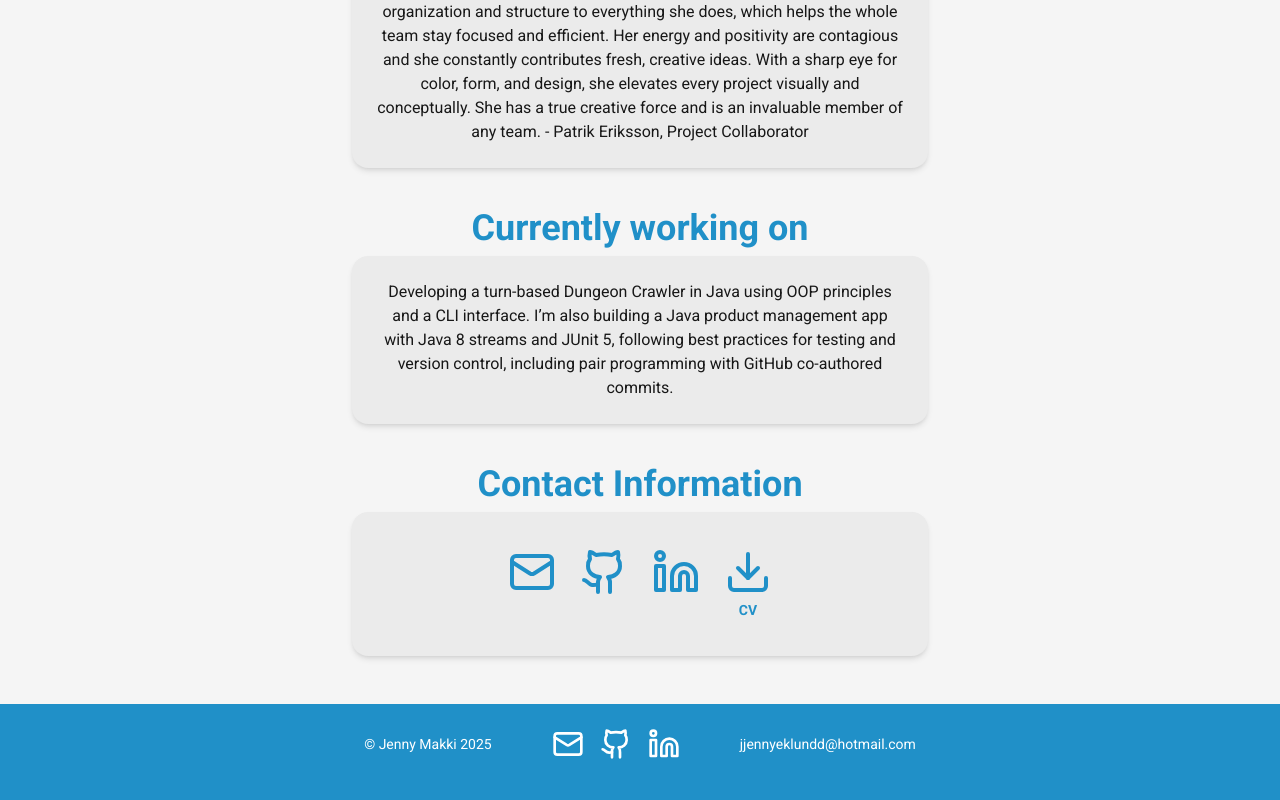
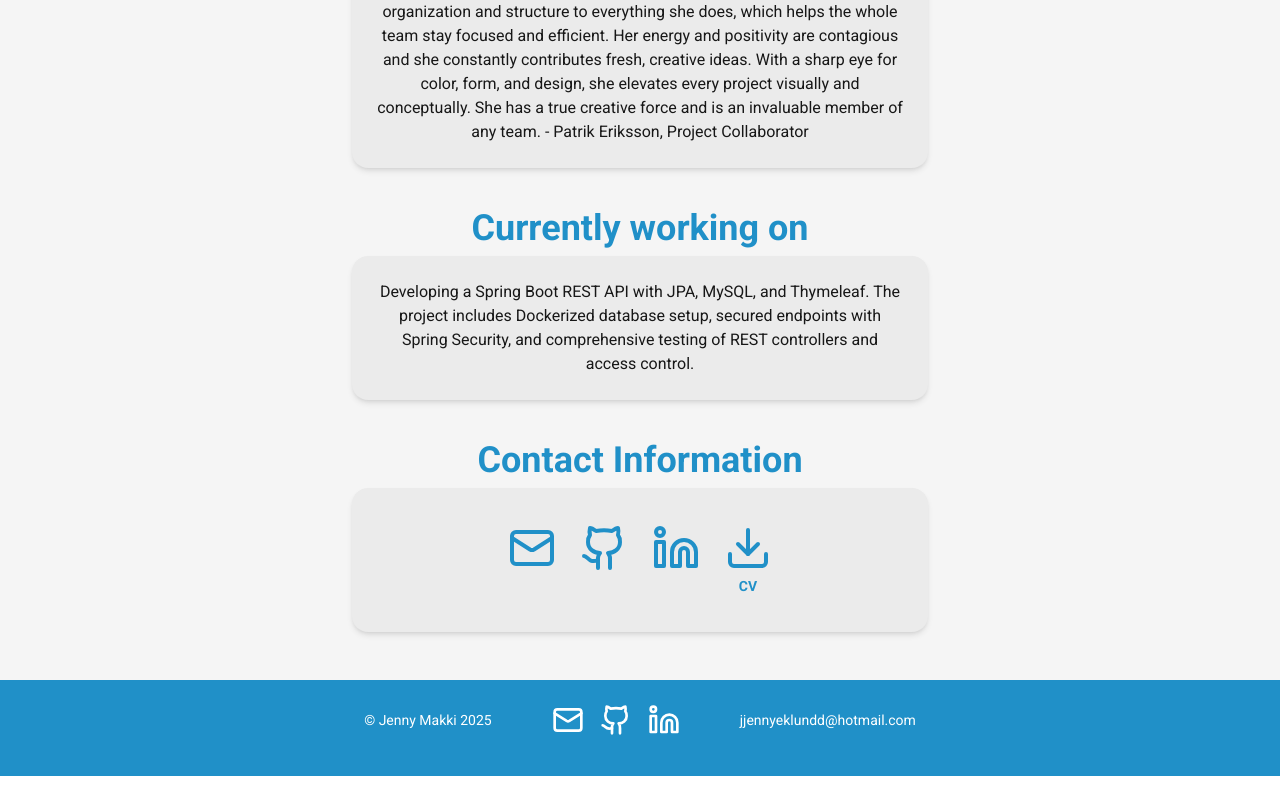
Before and after one commit to jennymakki/jennys-presentation, a Next.js app: page / in a window 1280 px wide. Shown: the part 2620-3420 px from the top of the page. After the commit the page ends 3396 px from the top, so only its background shows below. Built offline with nearby package versions, Linux system fonts and the light colour scheme.

Commit message:
updated what I am currently working on.

```diff
--- a/src/app/page.tsx
+++ b/src/app/page.tsx
@@ -73,7 +73,7 @@ export default function Home() {
           </h4>
           <div className="max-w-xl bg-[#EBEBEB] rounded-2xl shadow-md p-6 mx-auto">
             <p className="text-center text-md">
-            Developing a turn-based Dungeon Crawler in Java using OOP principles and a CLI interface. I’m also building a Java product management app with Java 8 streams and JUnit 5, following best practices for testing and version control, including pair programming with GitHub co-authored commits.
+            Developing a Spring Boot REST API with JPA, MySQL, and Thymeleaf. The project includes Dockerized database setup, secured endpoints with Spring Security, and comprehensive testing of REST controllers and access control.
             </p>
           </div>
         </div>
```
